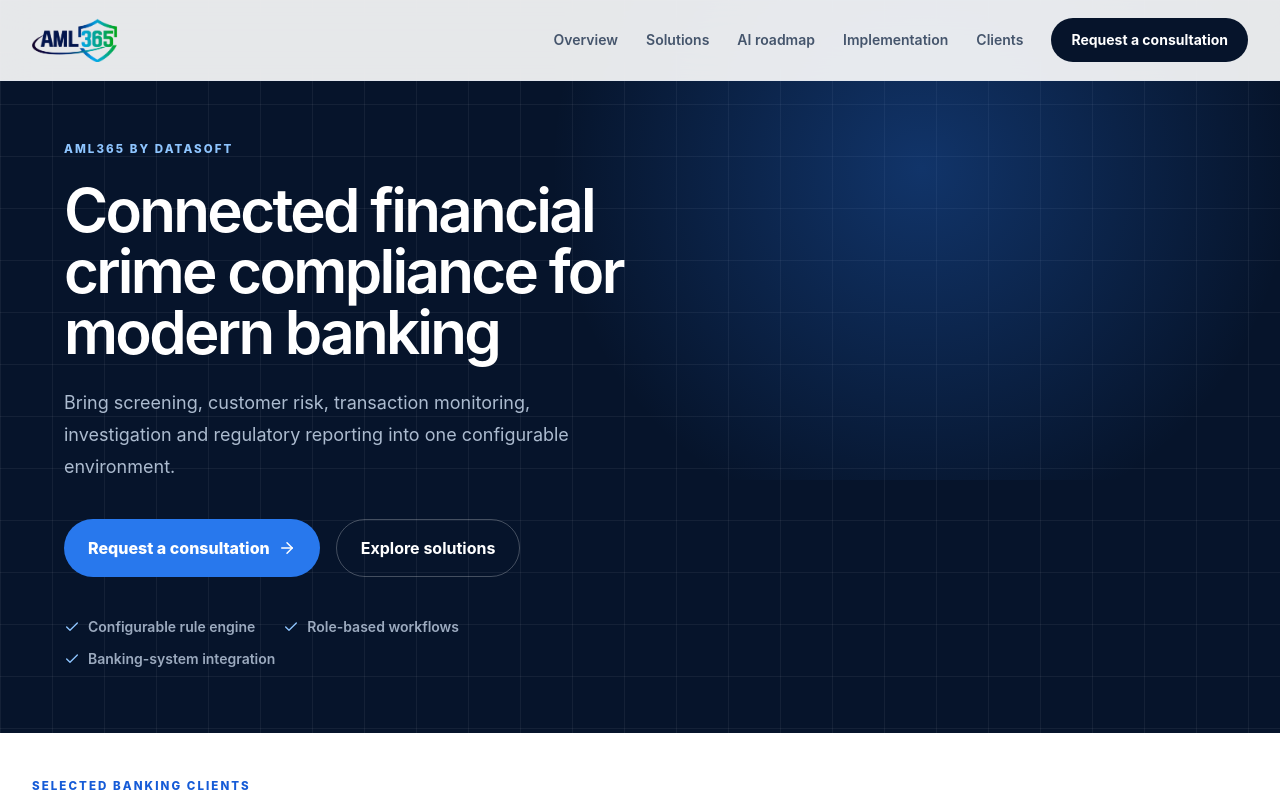
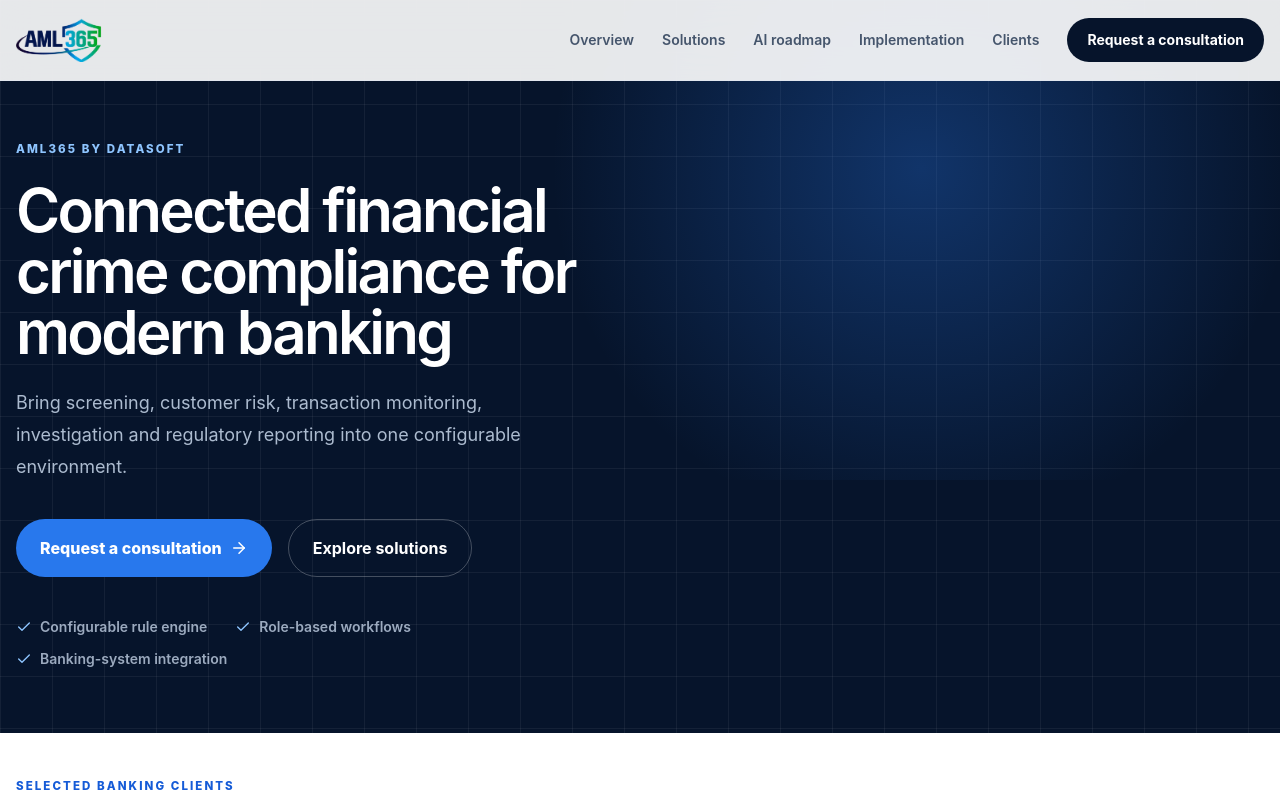
Before and after one commit to Rahim-aust/AML365, a React (Vite) app: page / in a window 1280 px wide. Shown: the top 797 px of the page. Built offline with nearby package versions, Linux system fonts and the light colour scheme.

Commit message:
Update Site source

```diff
--- a/src/index.css
+++ b/src/index.css
@@ -17,7 +17,7 @@
 body { margin: 0; min-width: 320px; background: #fff; color: #0a1d3b; font-family: var(--font-sans); -webkit-font-smoothing: antialiased; }
 button, a, input, textarea, select { outline-offset: 3px; }
 ::selection { background: #bfdbfe; color: #06142b; }
-.site-container { width: min(100% - 2rem, 76rem); margin-inline: auto; }
+.site-container { width: min(100% - 2rem, 88rem); margin-inline: auto; }
 .section-pad { padding-block: clamp(5rem, 9vw, 8rem); }
 .display-title { font-size: clamp(3.25rem, 7.2vw, 6.7rem); line-height: .94; letter-spacing: -.065em; }
 .section-title { font-size: clamp(2.35rem, 4.8vw, 4.35rem); line-height: 1.02; letter-spacing: -.055em; }
--- a/src/pages/Home.js
+++ b/src/pages/Home.js
@@ -31,7 +31,7 @@
   const cards = [['Customer risk', 'Risk models and review', Gauge], ['Screening', 'Lists and matching', LockKeyhole], ['Monitoring', 'Rules and detection', CircleDot], ['Cases', 'Investigation workflow', FileText]];
   return <section className="blueprint-grid relative overflow-hidden bg-navy-950 pt-20 text-white">
     <div className="absolute inset-x-0 top-0 h-[30rem] bg-[radial-gradient(circle_at_72%_35%,rgba(40,120,237,.32),transparent_38%)]" />
-    <div className="site-container relative grid min-h-[620px] max-w-6xl items-center gap-10 py-14 lg:grid-cols-[1.04fr_.96fr] lg:gap-12 lg:py-16">
+    <div className="site-container relative grid min-h-[620px] items-center gap-10 py-14 lg:grid-cols-[1.04fr_.96fr] lg:gap-12 lg:py-16">
       <div className="fade-up">
         <p className="eyebrow !text-blue-300">AML365 by DataSoft</p>
         <h1 className="mt-6 max-w-3xl text-[2.8rem] font-semibold leading-[1.02] tracking-[-.045em] sm:text-5xl lg:text-[3.75rem]">Connected financial crime compliance for modern banking</h1>
```
